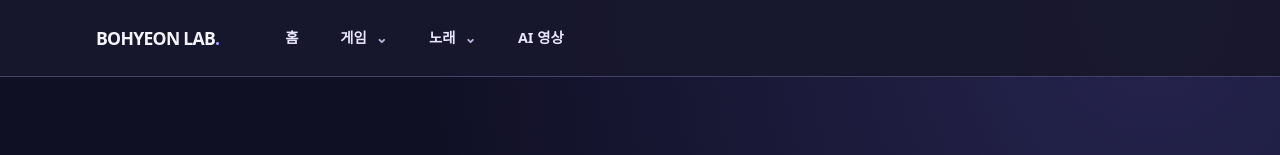
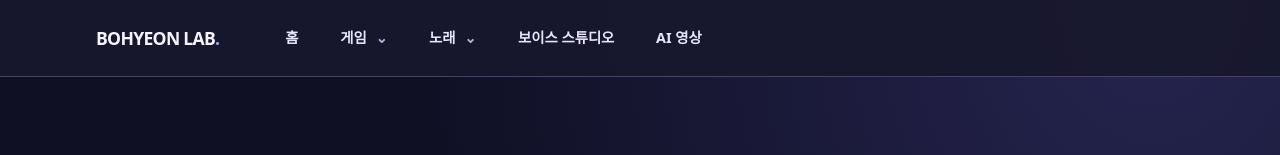
Before and after one commit to bohyeon04/game, a plain HTML site: page index.html in a window 1280 px wide. Shown: the top 155 px of the page. Drawn offline with Linux system fonts and the light colour scheme.

Commit message:
Include Voice Studio in shared navigation

```diff
--- a/index.html
+++ b/index.html
@@ -50,7 +50,7 @@ body{background:radial-gradient(ellipse at 90% 0,#45418c66,transparent 45rem),ra
             <p class="panel-note">곡을 선택하면 Suno에서 열립니다. 홈페이지 안에서 들으려면 노래 전체 보기를 눌러주세요.</p>
           </div>
         </div>
-      <a class="home-link" href="/ai-video.html">AI 영상</a></nav>
+      <a class="home-link" href="/voice-studio.html">보이스 스튜디오</a><a class="home-link" href="/ai-video.html">AI 영상</a></nav>
     </div>
   </header><div class="shell">
 <section class="hero"><div class="eyebrow">YOUR MINI GAME ZONE</div><h1>작지만 짜릿한<br><span>3가지 게임!</span></h1><p>설치 없이 바로 즐기는 나만의 미니게임 아케이드.<br>마음에 드는 게임을 골라 지금 도전해 보세요.</p><a class="cta" href="#games">게임 선택하기 ↓</a></section>
```
